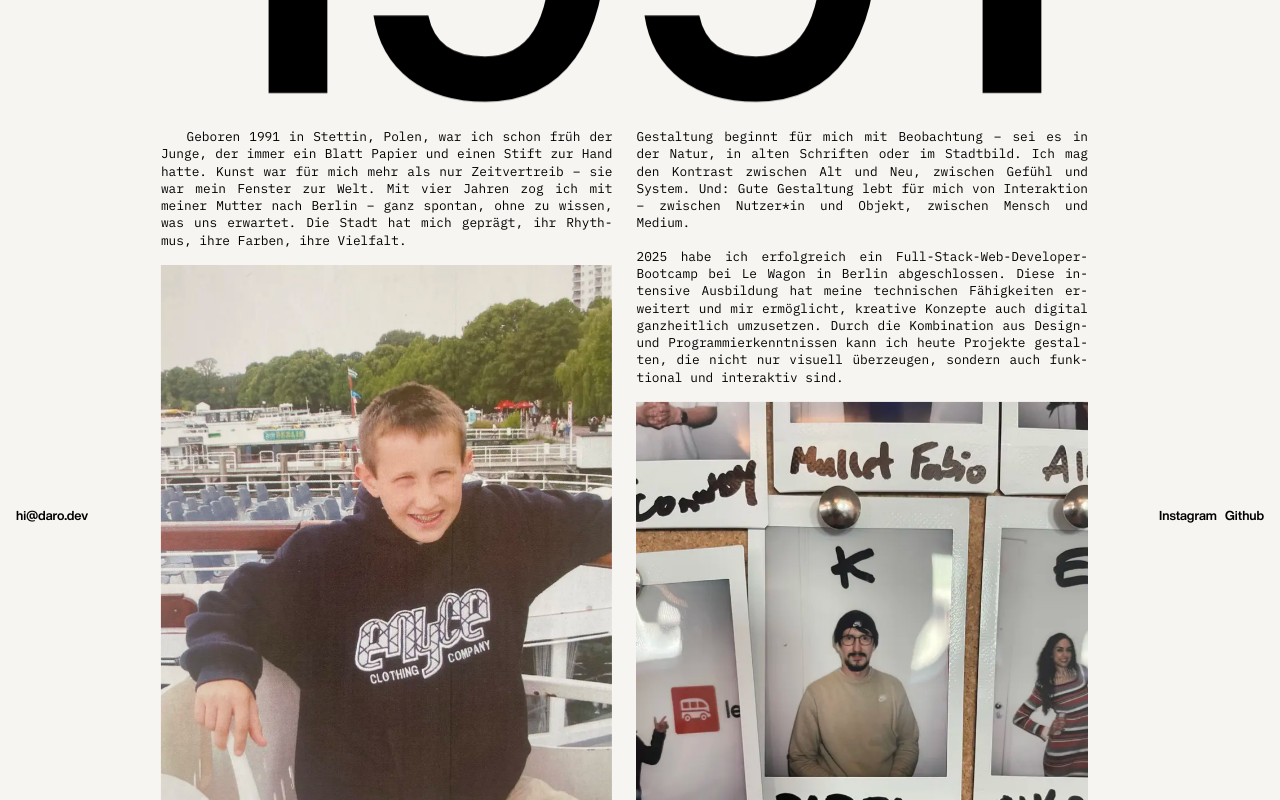
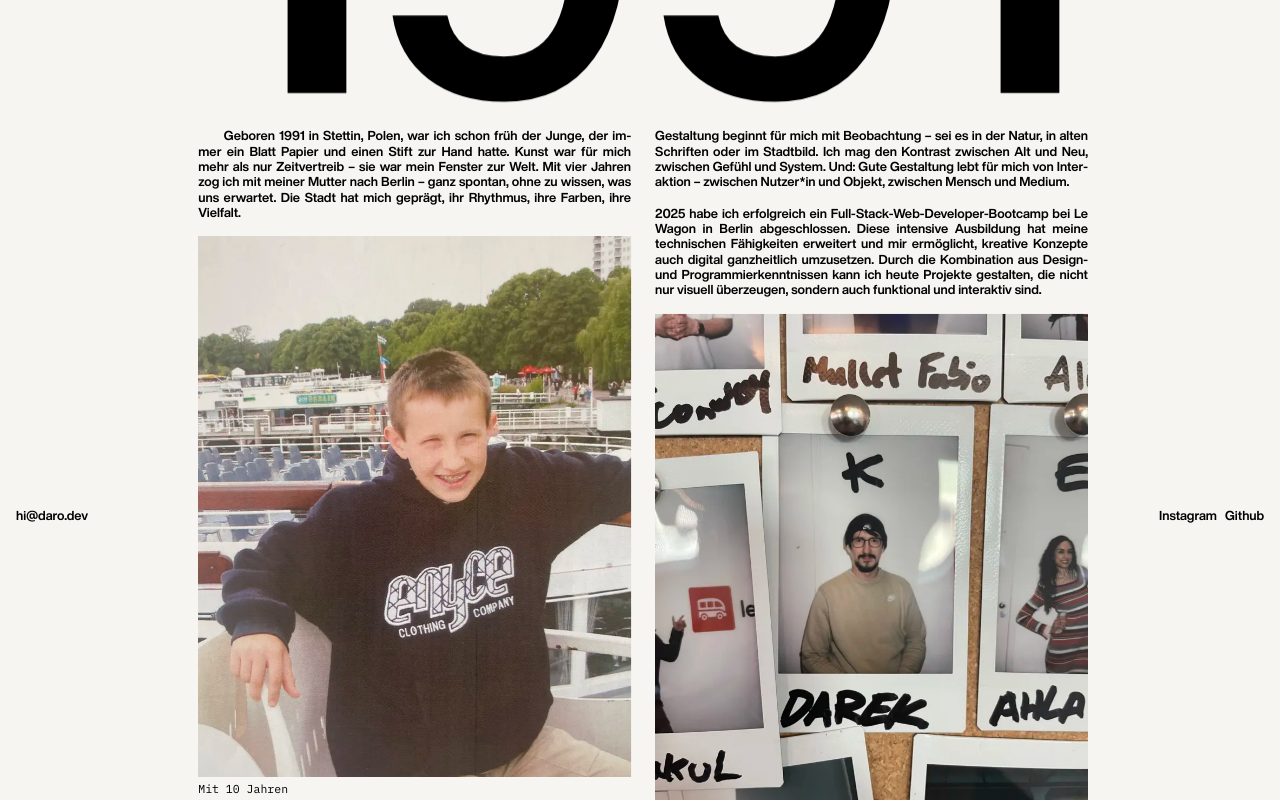
Before and after one commit to darko-img/portfolio_darek, a SvelteKit app: page /mehr in a window 1280 px wide. Shown: the part 260-1060 px from the top of the page. Built offline with nearby package versions, Linux system fonts and the light colour scheme.

Commit message:
loader fix 6

```diff
--- a/src/app.css
+++ b/src/app.css
@@ -49,13 +49,6 @@ a {
 .inactive {
   pointer-events: none;
   cursor: default;
-}
-
-p {
-  font-size: 0.9vw;
-  font-family: "IBM Plex Mono", monospace;
-  font-weight: 400;
-  font-style: normal;
 }
 
 h1 {
--- a/src/lib/components/LocalProjectFooter.svelte
+++ b/src/lib/components/LocalProjectFooter.svelte
@@ -40,6 +40,8 @@ footer {
 
     pointer-events: none;
 
+    padding-top: 6.5rem;
+
     padding-bottom: env(safe-area-inset-bottom);
   }
 
--- a/src/routes/+layout.svelte
+++ b/src/routes/+layout.svelte
@@ -42,6 +42,7 @@
   });
 
   $: isProjectPage = $page.url.pathname.startsWith('/projekte');
+  $: isMehrPage = $page.url.pathname.startsWith('/mehr');
 </script>
 
 {#if loading}
@@ -49,7 +50,7 @@
 {:else}
   <Nav />
   <slot />
-  {#if !isProjectPage || !isMobile}
+  {#if (!isProjectPage && !isMehrPage) || !isMobile}
     <Footer />
   {/if}
 {/if}
--- a/src/routes/mehr/+page.svelte
+++ b/src/routes/mehr/+page.svelte
@@ -1,9 +1,27 @@
 <script>
   import { onMount } from 'svelte';
+  import LocalFooter from '$lib/components/LocalProjectFooter.svelte';
   import { aboutReveal } from '$lib/animations/gsap';
+
+  let showLocalFooter = false;
 
   onMount(() => {
     aboutReveal();
+
+    const mediaQuery = window.matchMedia('(max-width: 1024px)');
+    showLocalFooter = mediaQuery.matches;
+
+    const handler = (e) => {
+      if (showLocalFooter !== e.matches) {
+        showLocalFooter = e.matches;
+      }
+    };
+
+    mediaQuery.addEventListener('change', handler);
+
+    return () => {
+      mediaQuery.removeEventListener('change', handler);
+    };
   });
 </script>
 
@@ -35,7 +53,10 @@
      </div>
 
     <div class="section">
-      <img src="/darek_jung.webp" alt="Dariusz Porträt" class="portrait" />
+      <figure class="image-caption">
+        <img src="/darek_jung.webp" alt="Dariusz Porträt" class="portrait" />
+        <figcaption>Mit 10 Jahren</figcaption>
+      </figure>
     </div>
 
     <div class="section">
@@ -112,6 +133,12 @@
 
 </div>
 
+{#if showLocalFooter}
+  <div class="footer-wrapper">
+    <LocalFooter />
+  </div>
+{/if}
+
 </main>
 
 <style>
@@ -153,7 +180,7 @@ main {
   flex-direction: row;
   justify-content: space-between;
 
-  padding-bottom: 7rem;
+  /* padding-bottom: 7rem; */
 }
 
 .spacer {
@@ -175,10 +202,14 @@ main {
 }
 
 .about p {
+  font-family: 'HelveticaNowDisplay';
+  font-weight: 600;
+  font-style: normal;
+
   text-align: justify;
   hyphens: auto;
   font-size: 1vw;
-  line-height: 1.35;
+  line-height: 1.2;
 }
 
 .col-1 .section:first-of-type p {
@@ -199,6 +230,17 @@ main {
 
 .t-reveal {
   will-change: opacity;
+}
+
+.footer-wrapper {
+  padding-bottom: 1rem;
+}
+
+figcaption {
+  font-size: 0.9vw;
+  font-family: "IBM Plex Mono", monospace;
+  font-weight: 400;
+  font-style: normal;
 }
 
 @media (max-width: 1024px) {
--- a/src/routes/projekte/+page.svelte
+++ b/src/routes/projekte/+page.svelte
@@ -221,7 +221,7 @@ span {
   flex-direction: row;
   justify-content: space-between;
 
-  padding-bottom: 7rem;
+  /* padding-bottom: 7rem; */
 }
 
 .work {
@@ -264,6 +264,13 @@ span {
   will-change: transform;
 }
 
+p {
+  font-size: 0.9vw;
+  font-family: "IBM Plex Mono", monospace;
+  font-weight: 400;
+  font-style: normal;
+}
+
 @media (max-width: 1024px) {
   main {
     padding: 10rem 1rem 1rem 1rem;
```
